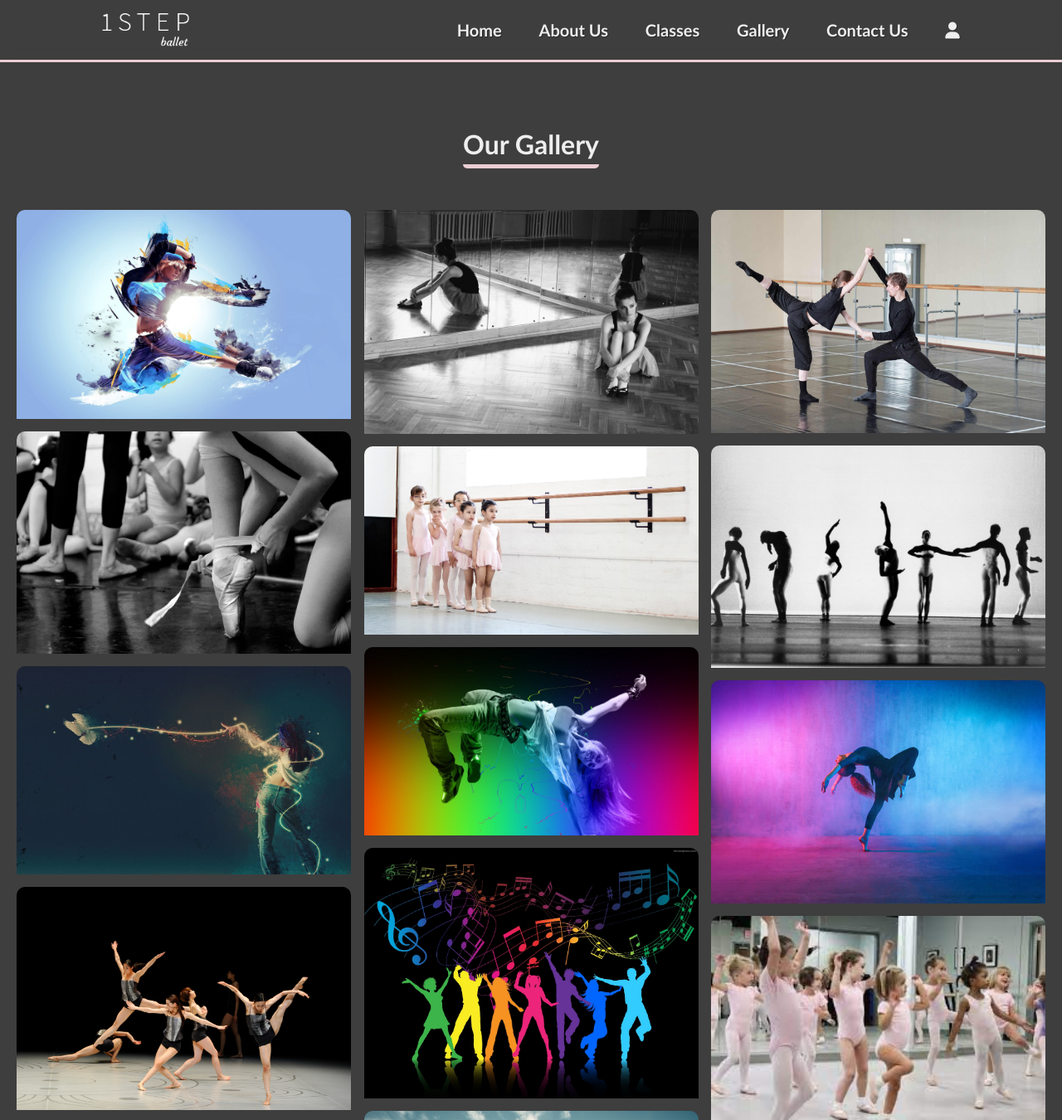
After one commit to LilithsDemon/1STEP-UNI, a PHP site: page /gallery.html in a window 1280 px wide. The commit adds this page. Shown: the top 1350 px of the page at 83% size. Run offline with PHP 8.4, Linux system fonts and the light colour scheme; some libraries are stand-ins or nearby versions.

Commit message:
Made gallery page

```diff
--- a/classes.html
+++ b/classes.html
@@ -3,7 +3,7 @@
 
 <head>
 	<meta name="viewport" content="width=device-width, initial-scale=1.0">
-	<title>1 S T E P | Home</title>
+	<title>1 S T E P | Classes</title>
 	<link rel="stylesheet" href="css/mainStyle.css" />
 	<link rel="stylesheet" href="css/classes.css" />
 	<script src="https://kit.fontawesome.com/a29f3f1e4b.js" crossorigin="anonymous"></script>
@@ -28,7 +28,7 @@
 							<a href="#" class="is-active">Classes</a>
 						</li>
 						<li class="nav_tem">
-							<a href="#gallery" class="">Gallery</a>
+							<a href="gallery.html" class="">Gallery</a>
 						</li>
 						<li class="nav_item">
 							<a href="contact-us.html" class="">Contact Us</a>
--- a/contact-us.html
+++ b/contact-us.html
@@ -3,7 +3,7 @@
 
 <head>
 	<meta name="viewport" content="width=device-width, initial-scale=1.0">
-	<title>1 S T E P | Home</title>
+	<title>1 S T E P | Contact Us</title>
 	<link rel="stylesheet" href="css/mainStyle.css" />
 	<link rel="stylesheet" href="css/contact.css" />
 	<script src="https://kit.fontawesome.com/a29f3f1e4b.js" crossorigin="anonymous"></script>
@@ -28,7 +28,7 @@
 							<a href="classes.html" class="">Classes</a>
 						</li>
 						<li class="nav_tem">
-							<a href="#gallery" class="">Gallery</a>
+							<a href="gallery.html" class="">Gallery</a>
 						</li>
 						<li class="nav_item">
 							<a href="#" class="is-active">Contact Us</a>
@@ -61,7 +61,7 @@
 		</div>
 		<div class="row">
 			<div class="contact_details">
-				<p><i class="fa-solid fa-phone"></i>  Phone: +44 07485 000000</p>
+				<p><i class="fa-solid fa-phone"></i>  Phone: +44 7485 000000</p>
 				<p><i class="fa-solid fa-envelope"></i>  Email: 1step@gmail.com</p>
 				<p><i class="fa-solid fa-map-location-dot"></i>  Address: 4710 Natomas Blvd, Sacramento, CA</p>
 			</div>
--- /dev/null
+++ b/css/gallery.css
@@ -0,0 +1,56 @@
+.title {
+    margin-top: 100px;
+    margin-bottom: 50px;
+}
+
+.gallery_container{
+    display: flex;
+    flex-direction: column;
+    justify-content: center;
+    align-items: center;
+    text-align: center;
+    margin: 40px 20px 0 20px;
+  }
+
+  .gallery_container .box{
+   display: flex;
+   flex-direction: row;
+   justify-content: space-between;
+  }
+
+  .gallery_container .box .dream{
+    display: flex;
+    flex-direction: column;
+    width: 32.5%;
+  }
+
+  .gallery_container .box .dream img{
+    width: 100%;
+    padding-bottom: 15px;
+    border-radius: 10px;
+  }
+
+  .gallery_container .btn{
+    margin: 40px 0 70px 0;
+    background: #222;
+    padding: 15px 40px ;
+    border-radius: 5px;
+  }
+
+  .gallery_container .btn a{
+   color: #fff;
+   font-size: 1.2em;
+   text-decoration: none;
+   font-weight: bolder;
+   letter-spacing: 3px;
+  }
+
+  @media (max-width: 769px){
+      .gallery_container .box{
+     flex-direction: column;
+    }
+
+  .gallery_container .box .dream{
+    width: 100%;
+  }
+}
--- a/css/mainStyle.css
+++ b/css/mainStyle.css
@@ -222,7 +222,7 @@ nav img {
 	z-index: 0;
 }
 
-section .title h2 {
+.title h2 {
 	text-align: center;
 	margin: auto;
 	font-size: 2rem;
--- /dev/null
+++ b/gallery.html
@@ -0,0 +1,95 @@
+<!DOCTYPE html>
+<html>
+
+<head>
+	<meta name="viewport" content="width=device-width, initial-scale=1.0">
+	<title>1 S T E P | Gallery</title>
+	<link rel="stylesheet" href="css/mainStyle.css" />
+	<link rel="stylesheet" href="css/gallery.css" />
+	<script src="https://kit.fontawesome.com/a29f3f1e4b.js" crossorigin="anonymous"></script>
+	<script src="https://code.jquery.com/jquery-3.3.1.min.js" type="text/javascript"></script>
+</head>
+
+<body>
+	<header>
+		<nav>
+			<div class="container">
+				<img src="Assets/Images/one-step-logo.png">
+
+				<div class="menu">
+					<ul class="nav_list">
+						<li class="nav_item">
+							<a href="index.html">Home</a>
+						</li>
+						<li class="nav_item">
+							<a href="#about" class="">About Us</a>
+						</li>
+						<li class="nav_item">
+							<a href="classes.html" class="">Classes</a>
+						</li>
+						<li class="nav_tem">
+							<a href="#" class="">Gallery</a>
+						</li>
+						<li class="nav_item">
+							<a href="contact-us.html" class="">Contact Us</a>
+						</li>
+						<li class="nav_item">
+							<a href="login.html" class=""><i class="fa-solid fa-user"></i></a>
+						</li>
+					</ul>
+				</div>
+
+				<button class="hamburger">
+					<span></span>
+					<span></span>
+					<span></span>
+				</button>
+			</div>
+		</nav>
+		<div class="mobile-menu">
+			<button class="m_m_item"><a href="#home">Home</a></button>
+			<button class="m_m_item"><a href="#about">About Us</a></button>
+			<button class="m_m_item"><a href="#classes">Classes</a></button>
+			<button class="m_m_item"><a href="#gallery">Gallery</a></button>
+			<button class="m_m_item"><a href="#contact">Contact Us</a></button>
+			<button class="m_m_item"><a href="#login"><i class="fa-solid fa-user"></i> Login</a></button>
+		</div>
+	</header>
+
+    <div class="row title">
+        <h2>Our Gallery</h2>
+    </div>
+
+    <div class = "gallery_container">
+
+        <div class="box">
+
+            <div class="dream">
+                <img src="/Assets/Images/abstract_dance.jpg">
+                <img src="/Assets/Images/ballet_prep.jpg">
+                <img src="/Assets/Images/bird_dance.jpg">
+                <img src="/Assets/Images/contemp_dance.jpg">
+                <img src="/Assets/Images/dance_school.jpg">
+
+            </div>
+
+            <div class="dream">
+                <img src="/Assets/Images/girl_studio.jpg">
+                <img src="/Assets/Images/kids_studio.jpg">
+                <img src="/Assets/Images/rainbow_dance.jpg">
+                <img src="/Assets/Images/rainbow_people.jpg">
+                <img src="/Assets/Images/handstand_dance.jpg">
+
+            </div>
+
+            <div class="dream">
+                <img src="/Assets/Images/partnered_dance.jpg">
+                <img src="/Assets/Images/sillhouette_dance.png">
+                <img src="/Assets/Images/modern_dance.jpg">
+                <img src="/Assets/Images/children_ballet.jpeg">
+                <img src="/Assets/Images/swan_ballet.jpeg">
+
+            </div>
+        </div>
+    </div>
+</body>
--- a/index.html
+++ b/index.html
@@ -28,7 +28,7 @@
 							<a href="classes.html" class="">Classes</a>
 						</li>
 						<li class="nav_tem">
-							<a href="#gallery" class="">Gallery</a>
+							<a href="gallery.html" class="">Gallery</a>
 						</li>
 						<li class="nav_item">
 							<a href="contact-us.html" class="">Contact Us</a>
```
Also changed, not shown: Assets/Images/children_ballet.jpeg (added), Assets/Images/handstand_dance.jpg (added), Assets/Images/modern_dance.jpg (added), Assets/Images/partnered_dance.jpg (added), Assets/Images/sillhouette_dance.png (added), Assets/Images/swan_ballet.jpeg (added).
